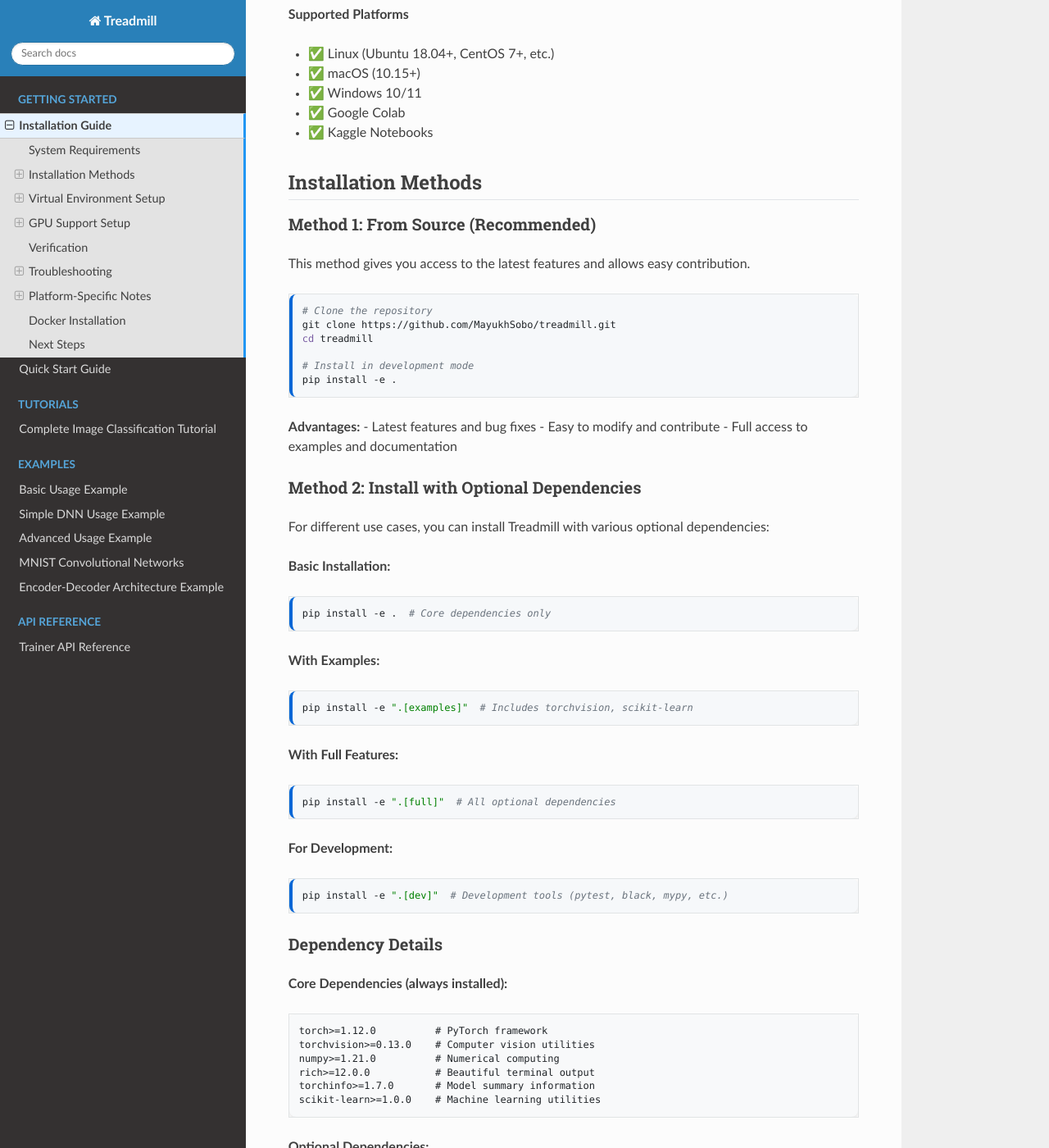
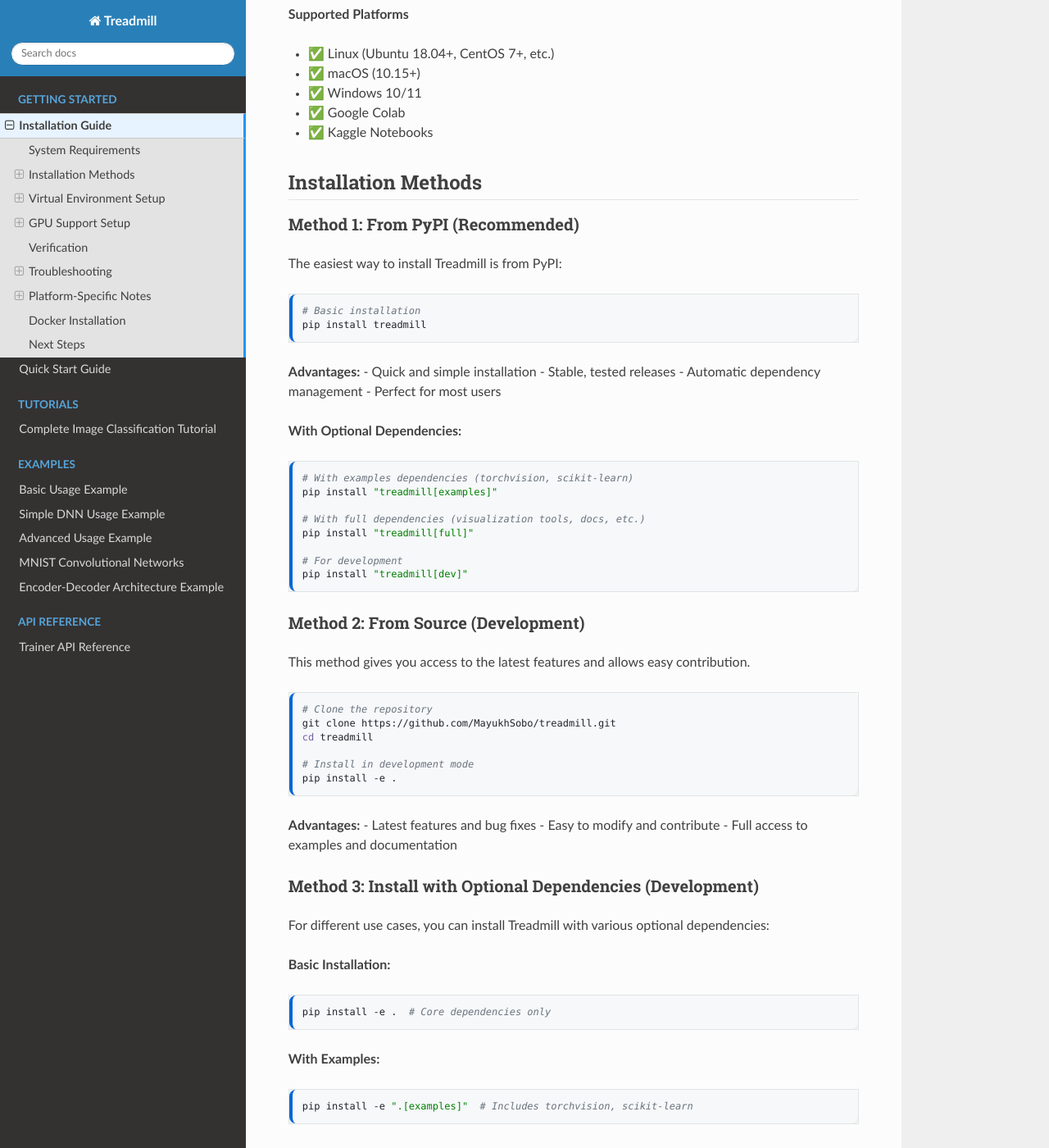
Before and after one commit to MayukhSobo/trademil, a Sphinx documentation site: the page built from docs/user_guide/installation.rst, in a window 1280 px wide and 1400 px high, scrolled down 430 px. Shown: the whole window at 82% size. Built offline with Sphinx 7.4.7 and the Read the Docs theme 3.1.0, drawn with Linux system fonts in a browser that asks for light colours; pages that are not in the unit, such as notebooks, are missing from menus; some of the changed text lies outside the part shown.

Commit message:
Add PyPI installation instructions to README and docs
- Update README.md with PyPI as the recommended installation method
- Add PyPI installation instructions to docs/user_guide/installation.rst
- Include verification steps for PyPI installation
- Reorganize installation methods with PyPI first, source second

```diff
--- a/docs/user_guide/installation.rst
+++ b/docs/user_guide/installation.rst
@@ -24,7 +24,36 @@
 Installation Methods
 --------------------
 
-Method 1: From Source (Recommended)
+Method 1: From PyPI (Recommended)
+^^^^^^^^^^^^^^^^^^^^^^^^^^^^^^^^^^^
+
+The easiest way to install Treadmill is from PyPI:
+
+.. code-block:: bash
+
+    # Basic installation
+    pip install treadmill
+
+**Advantages:**
+- Quick and simple installation
+- Stable, tested releases
+- Automatic dependency management
+- Perfect for most users
+
+**With Optional Dependencies:**
+
+.. code-block:: bash
+
+    # With examples dependencies (torchvision, scikit-learn)
+    pip install "treadmill[examples]"
+
+    # With full dependencies (visualization tools, docs, etc.)
+    pip install "treadmill[full]"
+
+    # For development
+    pip install "treadmill[dev]"
+
+Method 2: From Source (Development)
 ^^^^^^^^^^^^^^^^^^^^^^^^^^^^^^^^^^^^
 
 This method gives you access to the latest features and allows easy contribution.
@@ -43,7 +72,7 @@
 - Easy to modify and contribute
 - Full access to examples and documentation
 
-Method 2: Install with Optional Dependencies
+Method 3: Install with Optional Dependencies (Development)
 ^^^^^^^^^^^^^^^^^^^^^^^^^^^^^^^^^^^^^^^^^^^^
 
 For different use cases, you can install Treadmill with various optional dependencies:
@@ -168,6 +197,16 @@
 ------------
 
 After installation, verify that everything works correctly:
+
+**Quick PyPI Installation Test:**
+
+.. code-block:: bash
+
+    # Install from PyPI
+    pip install treadmill
+
+    # Test basic import
+    python -c "import treadmill; print(f'Treadmill {treadmill.__version__} installed successfully!')"
 
 **Basic Verification:**
 
@@ -294,7 +333,10 @@
 
 .. code-block:: python
 
-    # In a Colab cell
+    # In a Colab cell (PyPI installation - recommended)
+    !pip install treadmill
+
+    # Or from source for latest features
     !git clone https://github.com/MayukhSobo/treadmill.git
     %cd treadmill
     !pip install -e .
```
Also changed, not shown: README.md (+23 -2 lines).
